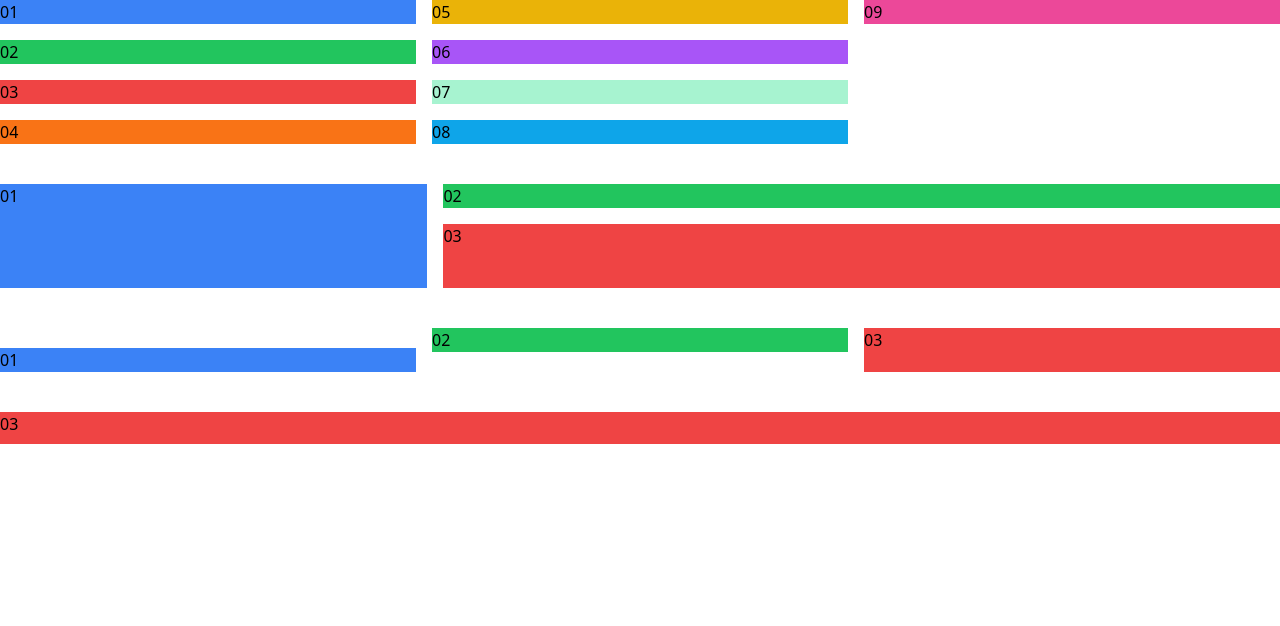
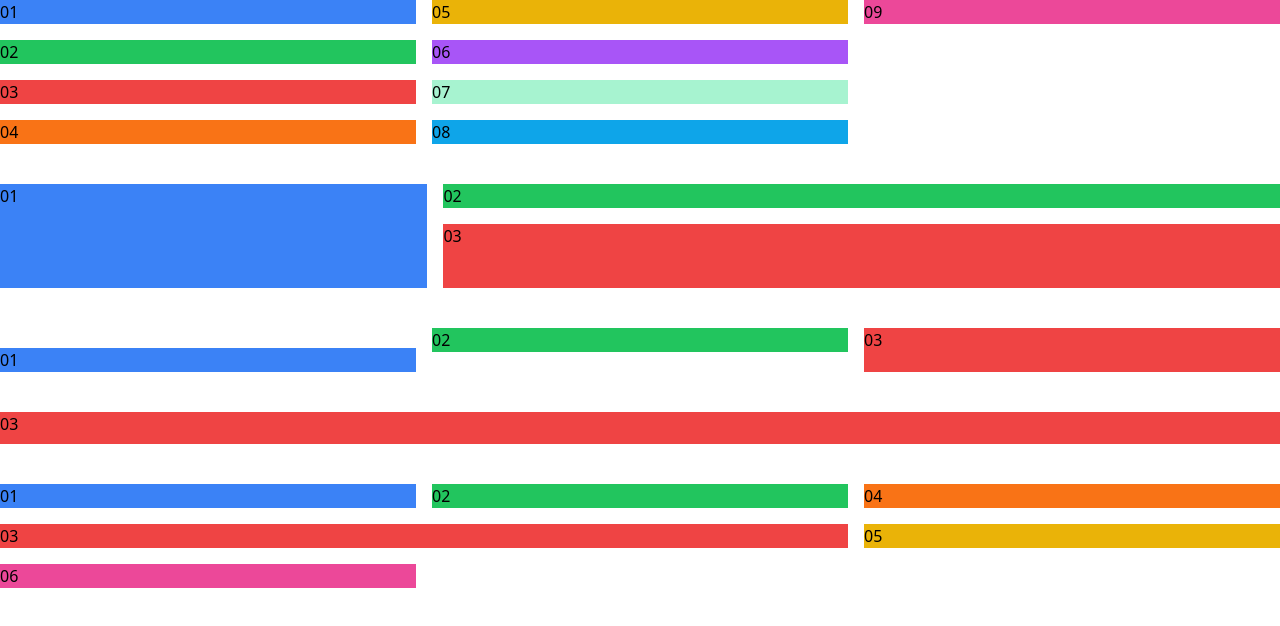
Before and after one commit to treinaweb/Tailwind-Grid, a website: page grid-rows.html in a window 1280 px wide. Drawn offline with nearby package versions, Linux system fonts and the light colour scheme; files that its build step writes are made by us from their sources.

Commit message:
01:06 - Grid Flow Row Dense

```diff
--- a/grid-rows.html
+++ b/grid-rows.html
@@ -36,6 +36,13 @@
         <div class="bg-red-500 row-start-1 row-end-4">03</div>
     </div>
 
-
+    <div class="grid grid-cols-3 mt-10 gap-4 grid-flow-row-dense">
+        <div class="bg-blue-500">01</div>
+        <div class="bg-green-500">02</div>
+        <div class="bg-red-500 col-span-2">03</div>
+        <div class="bg-orange-500">04</div>
+        <div class="bg-yellow-500">05</div>
+        <div class="bg-pink-500">06</div>
+    </div>
 </body>
 </html>
```
